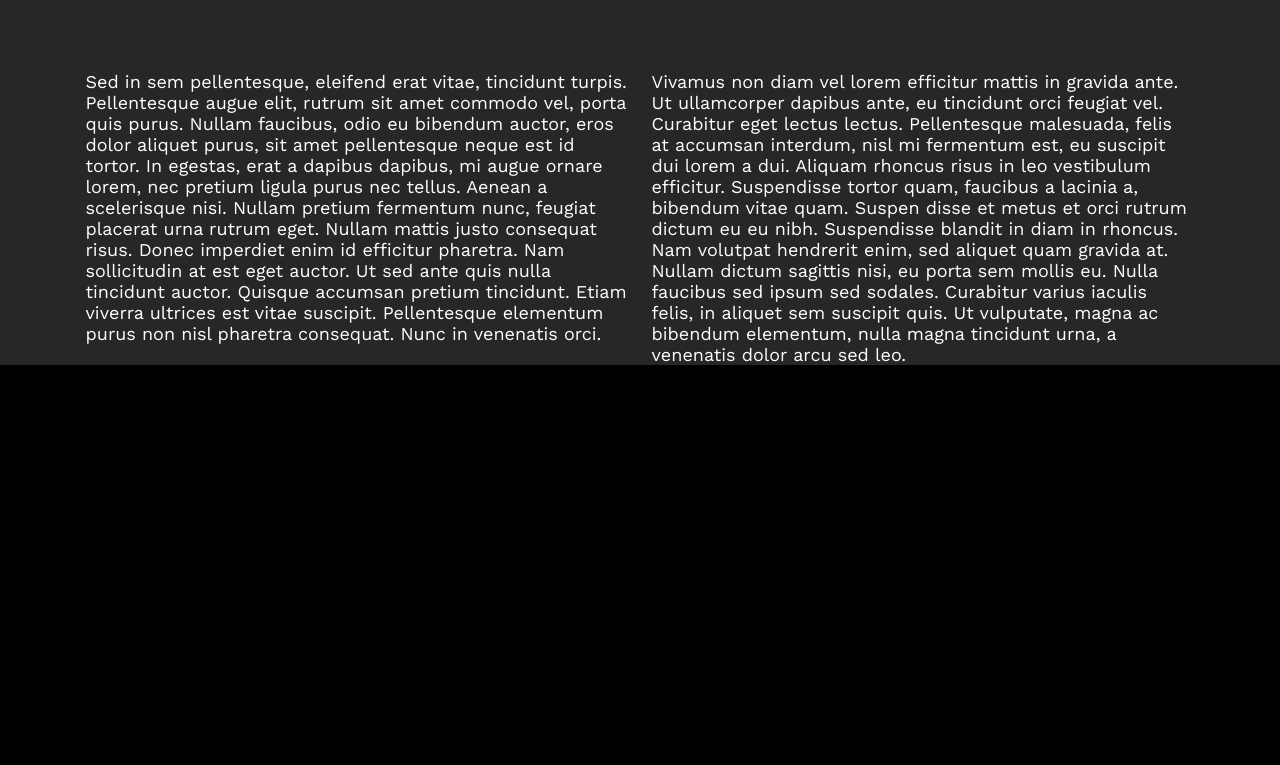
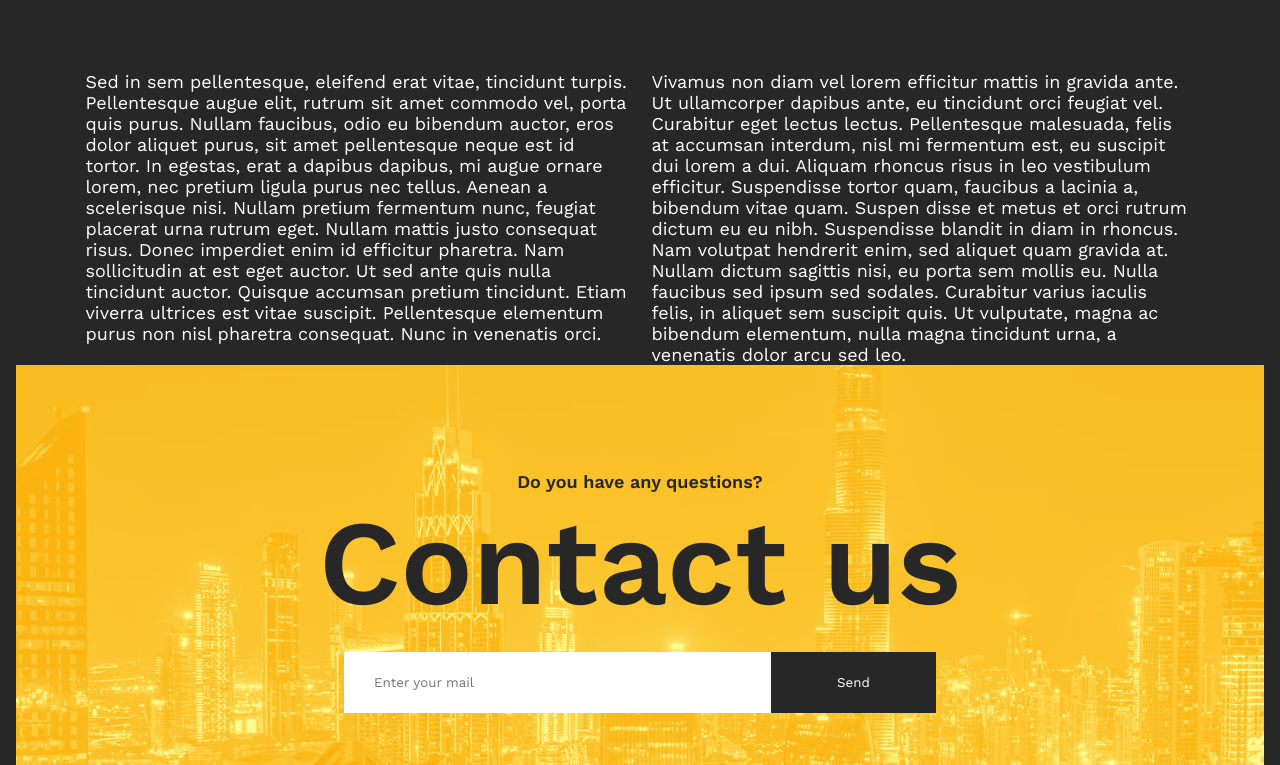
Before and after one commit to ThunderFlight/R_dubai_reality, a React (Vite) app: page / in a window 1280 px wide. Shown: the part 2157-2922 px from the top of the page. Before the commit the page ends 2522 px from the top, so only its background shows below. Built offline with nearby package versions, Linux system fonts and the light colour scheme.

Commit message:
HomeContactUs

```diff
--- /dev/null
+++ b/src/components/Home/HomeContactUs/HomeContactUs.jsx
@@ -0,0 +1,30 @@
+import styles from './HomeContactUs.module.scss';
+
+export const HomeContactUs = () => {
+  const prevent = (e) => {
+    e.preventDefault();
+  };
+  return (
+    <section className={styles.contactUs}>
+      <div className={styles.bg}>
+        <div className={styles.contactUs__text}>
+          <span className={styles.contactUs__text_question}>Do you have any questions?</span>
+          <h2 className={styles.contactUs__text_title}>Contact us</h2>
+        </div>
+
+        <form className={styles.contactUs__addMassage}>
+          <input
+            type='text'
+            placeholder='Enter your mail'
+            className={styles.contactUs__addMassage_input}
+          />
+          <button
+            className={styles.contactUs__addMassage_button}
+            onClick={prevent}>
+            Send
+          </button>
+        </form>
+      </div>
+    </section>
+  );
+};
--- /dev/null
+++ b/src/components/Home/HomeContactUs/HomeContactUs.module.scss
@@ -0,0 +1,44 @@
+@import 'main';
+
+.contactUs {
+  width: 100%;
+  padding-left: 16px;
+  padding-right: 16px;
+  background-color: $GRAY;
+  @include flex-col(center);
+
+  &__text {
+    @include flex-col(center, center);
+    height: 200px;
+    &_question {
+      @include text(18px, 600, $GRAY);
+    }
+
+    &_title {
+      @include text(120px, 700, $GRAY);
+    }
+  }
+
+  &__addMassage {
+    @include flex-row(center);
+    &_input {
+      width: 427px;
+      height: 61px;
+      border: 0px;
+      padding: 15px 30px;
+    }
+
+    &_button {
+      width: 165px;
+      height: 61px;
+      background-color: $GRAY;
+      color: $WHITE;
+    }
+  }
+}
+
+.bg {
+  padding-top: 87px;
+  background-image: url(../../../images/contactUsBg.jpg);
+  height: 400px;
+}
--- /dev/null
+++ b/src/components/Home/HomeContactUs/index.js
@@ -0,0 +1 @@
+export * from './HomeContactUs';
--- a/src/pages/Home.jsx
+++ b/src/pages/Home.jsx
@@ -1,5 +1,6 @@
 import { HomeOurExpertise, HomeQuote, HomeVideo } from '../components/Home';
 import { HomeAppartaments } from '../components/Home/HomeAppartaments';
+import { HomeContactUs } from '../components/Home/HomeContactUs/HomeContactUs';
 export const Home = () => {
   return (
     <>
@@ -7,6 +8,7 @@ export const Home = () => {
       <HomeVideo />
       <HomeQuote />
       <HomeAppartaments />
+      <HomeContactUs />
     </>
   );
 };
```
Also changed, not shown: src/images/contactUsBg.jpg (added).
